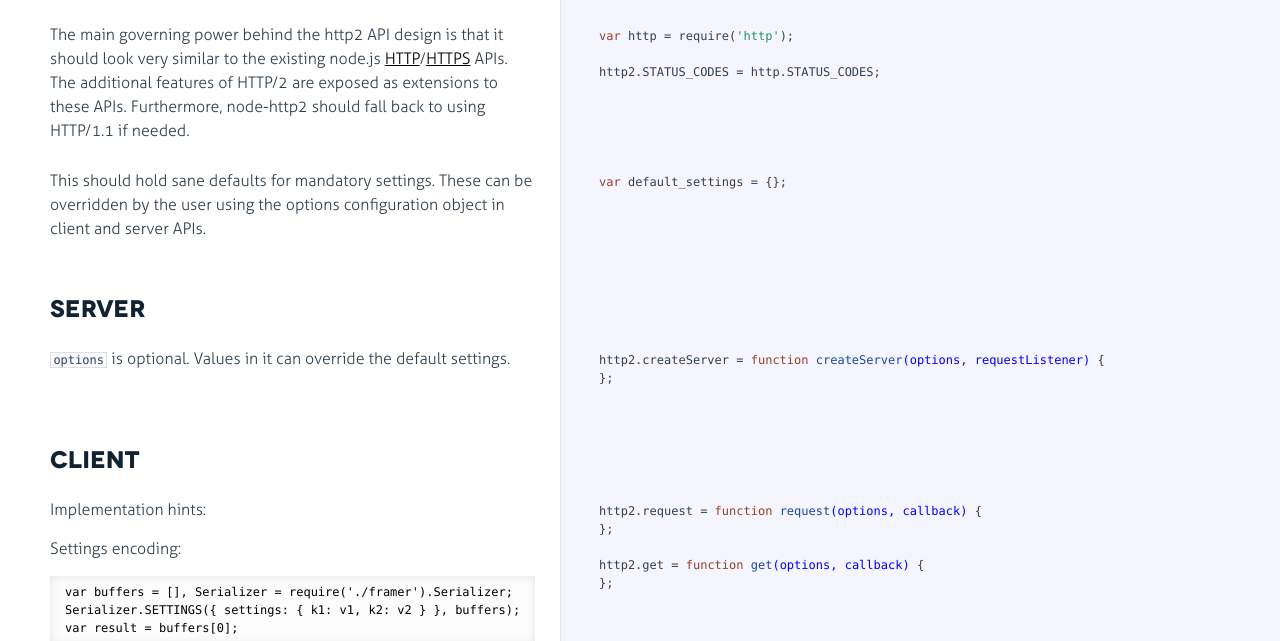
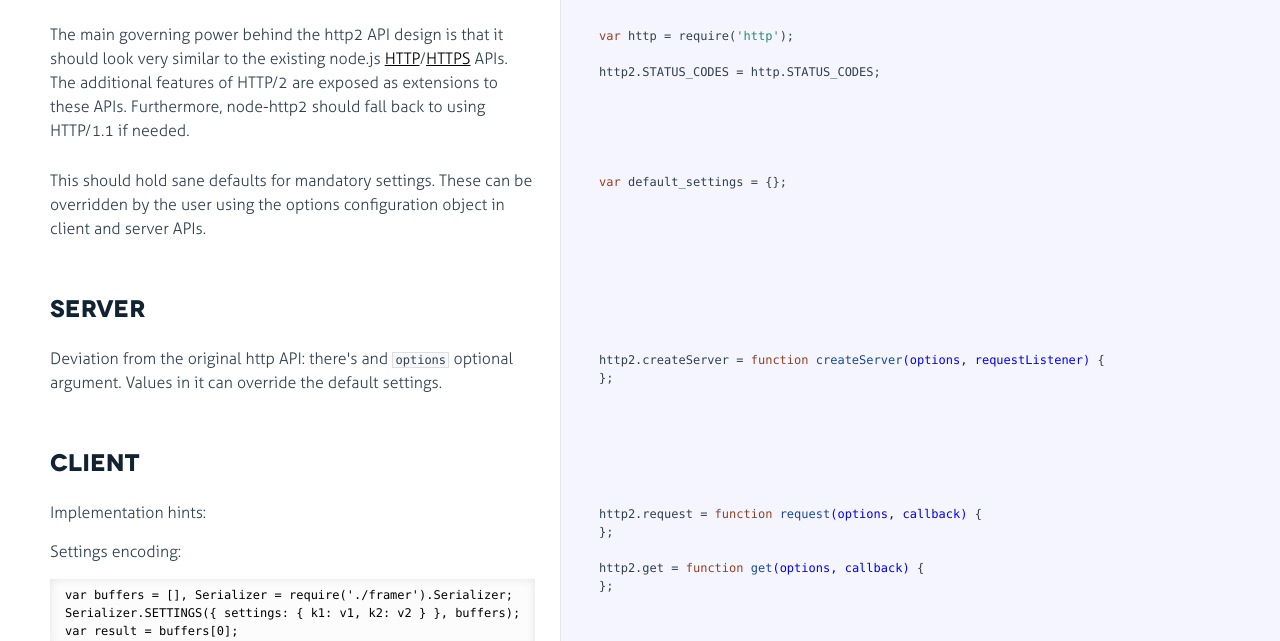
Before and after one commit to molnarg/node-http2, a website: page doc/http.html in a window 1280 px wide. Shown: the part 159-800 px from the top of the page. Drawn offline with Linux system fonts and the light colour scheme.

Commit message:
Clarification on the relation of server API to the original node.js API

```diff
--- a/doc/http.html
+++ b/doc/http.html
@@ -137,7 +137,8 @@ using the options configuration object in client and server APIs.</p>
               <div class="pilwrap ">
                 <a class="pilcrow" href="#section-5">&#182;</a>
               </div>
-              <p><code>options</code> is optional. Values in it can override the default settings.</p>
+              <p>Deviation from the original http API: there&#39;s and <code>options</code> optional argument. Values in it can
+override the default settings.</p>
 
             </div>
 
```
